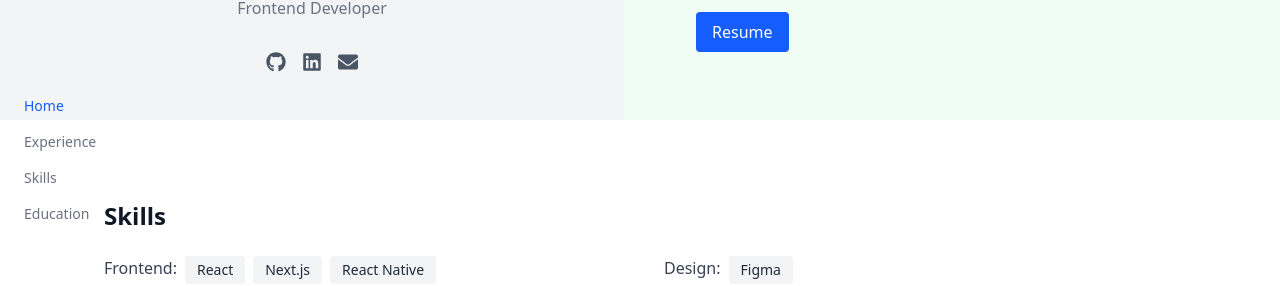
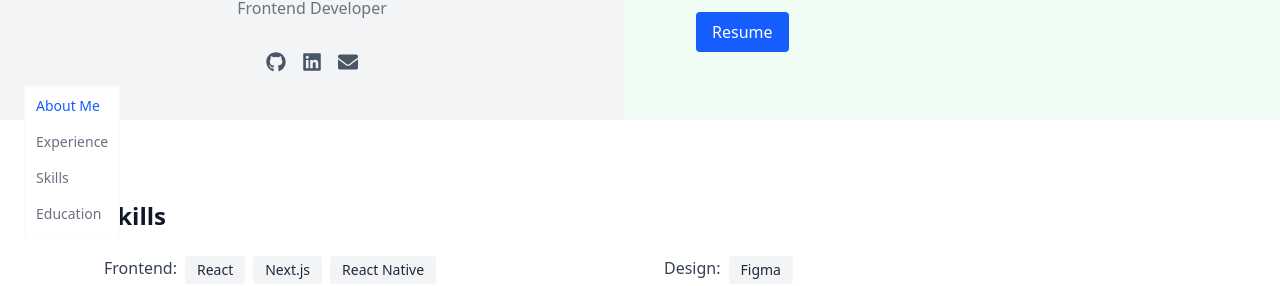
Before and after one commit to yulanh7/rachelhuang-cv, a Next.js app: page / in a window 1280 px wide. Shown: the part 240-526 px from the top of the page. Built offline with nearby package versions, Linux system fonts and the light colour scheme.

Commit message:
style: change the font and background in sidebar

```diff
--- a/src/components/Sidebar.tsx
+++ b/src/components/Sidebar.tsx
@@ -3,7 +3,7 @@
 import { useEffect, useState } from 'react';
 
 const sections = [
-  { id: 'hero', label: 'Home' },
+  { id: 'hero', label: 'About Me' },
   { id: 'experience', label: 'Experience' },
   { id: 'skills', label: 'Skills' },
   { id: 'education', label: 'Education' },
@@ -32,14 +32,14 @@ export default function Sidebar() {
   }, []);
 
   return (
-    <div className="fixed left-6 top-1/2 -translate-y-1/2 flex flex-col gap-4">
+    <div className="fixed left-6 top-1/2 -translate-y-1/2 flex flex-col gap-4 bg-white inset-shadow-sm p-3">
       {sections.map((section) => (
         <a
           key={section.id}
           href={`#${section.id}`}
           className={`transition-colors text-sm font-medium ${activeSection === section.id
-              ? 'text-blue-600 font-bold'
-              : 'text-gray-500 hover:text-black'
+            ? 'text-blue-600 font-bold'
+            : 'text-gray-500 hover:text-black'
             }`}
         >
           {section.label}
```
